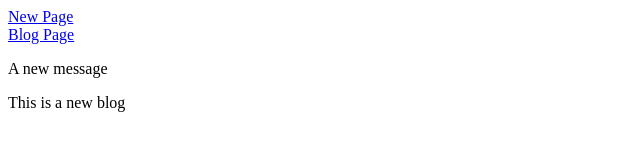
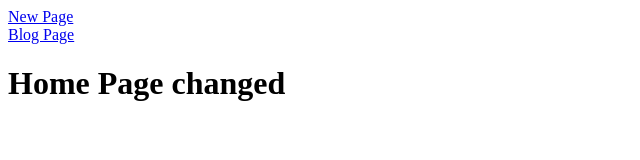
Before and after one commit to OkikiRash001/First-Project, a plain HTML site: page index.html in a window 1280 px wide. Shown: the whole page, without its empty margins (0-640 px from the left). Drawn offline with Linux system fonts and the light colour scheme.

Commit message:
Home page changed

```diff
--- a/index.html
+++ b/index.html
@@ -7,9 +7,6 @@
     <body>
         <a href="new-page.html">New Page</a></br>
         <a href="blogs/index.html">Blog Page</a>
-        <p> A new message</p>
+        <h1>Home Page changed</h1>
     </body>
-    <header>
-        <hi>This is a new blog</hi>
-    </header>
 </html>
```
